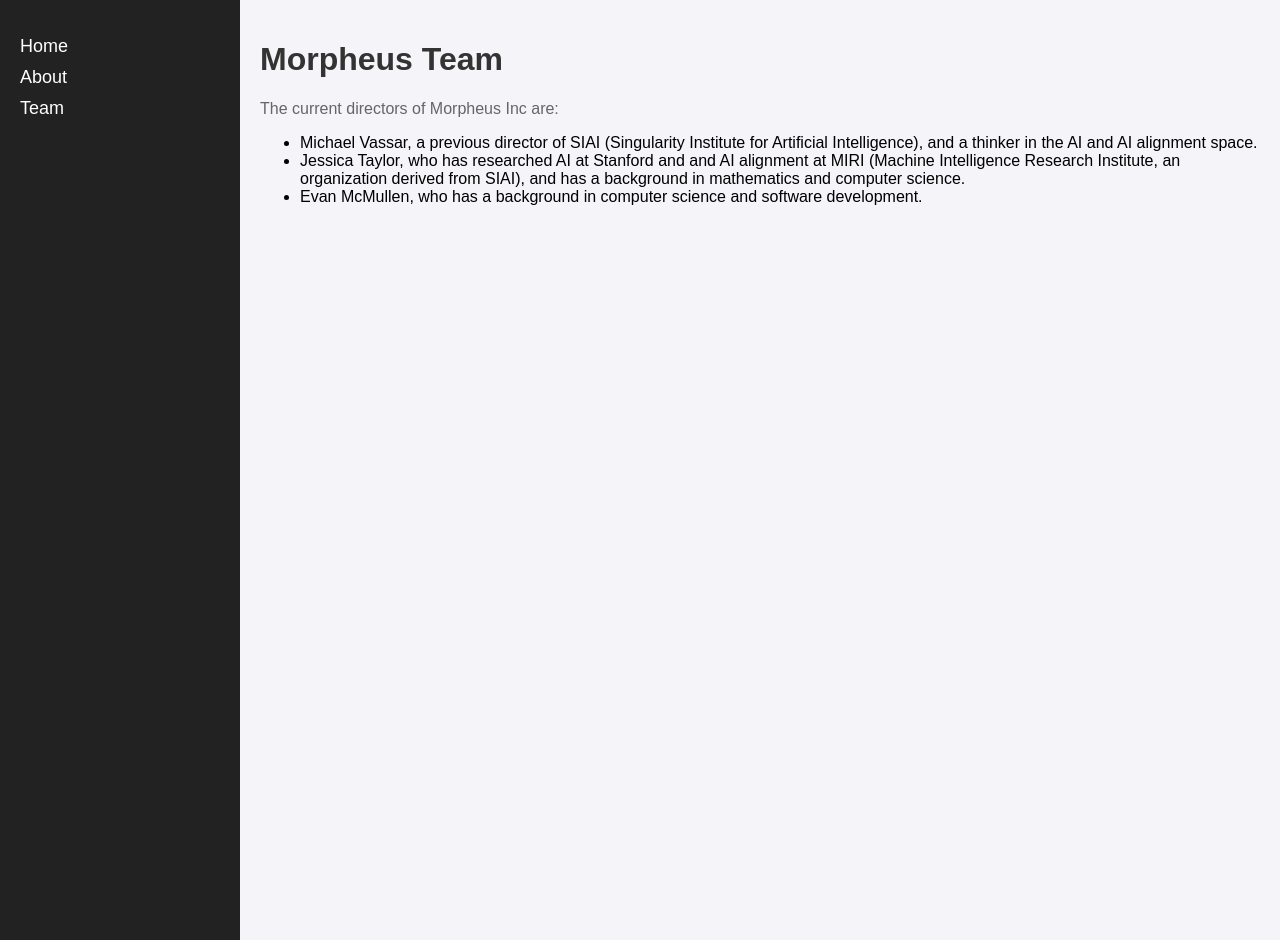
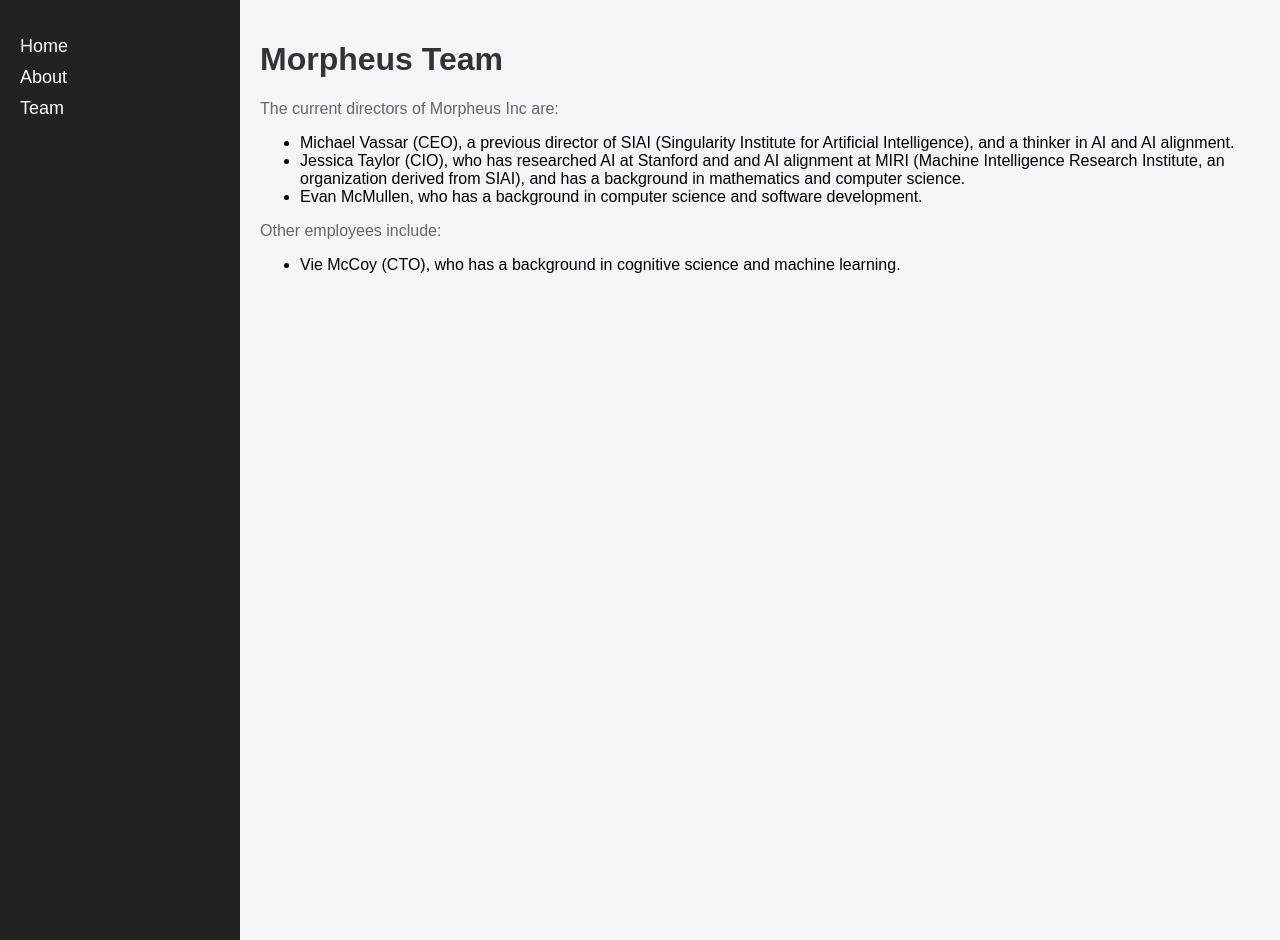
Before and after one commit to Morpheus-Systems/Morpheus-Systems.github.io, a Jekyll site: the page built from team.md, in a window 1280 px wide. Built offline with Jekyll 4.4.1, drawn with Linux system fonts in a browser that asks for light colours.

Commit message:
Update team.md

```diff
--- a/team.md
+++ b/team.md
@@ -7,6 +7,10 @@
 
 The current directors of Morpheus Inc are:
 
-* Michael Vassar, a previous director of SIAI (Singularity Institute for Artificial Intelligence), and a thinker in the AI and AI alignment space.
-* Jessica Taylor, who has researched AI at Stanford and and AI alignment at MIRI (Machine Intelligence Research Institute, an organization derived from SIAI), and has a background in mathematics and computer science.
+* Michael Vassar (CEO), a previous director of SIAI (Singularity Institute for Artificial Intelligence), and a thinker in AI and AI alignment.
+* Jessica Taylor (CIO), who has researched AI at Stanford and and AI alignment at MIRI (Machine Intelligence Research Institute, an organization derived from SIAI), and has a background in mathematics and computer science.
 * Evan McMullen, who has a background in computer science and software development.
+
+Other employees include:
+
+* Vie McCoy (CTO), who has a background in cognitive science and machine learning.
```
